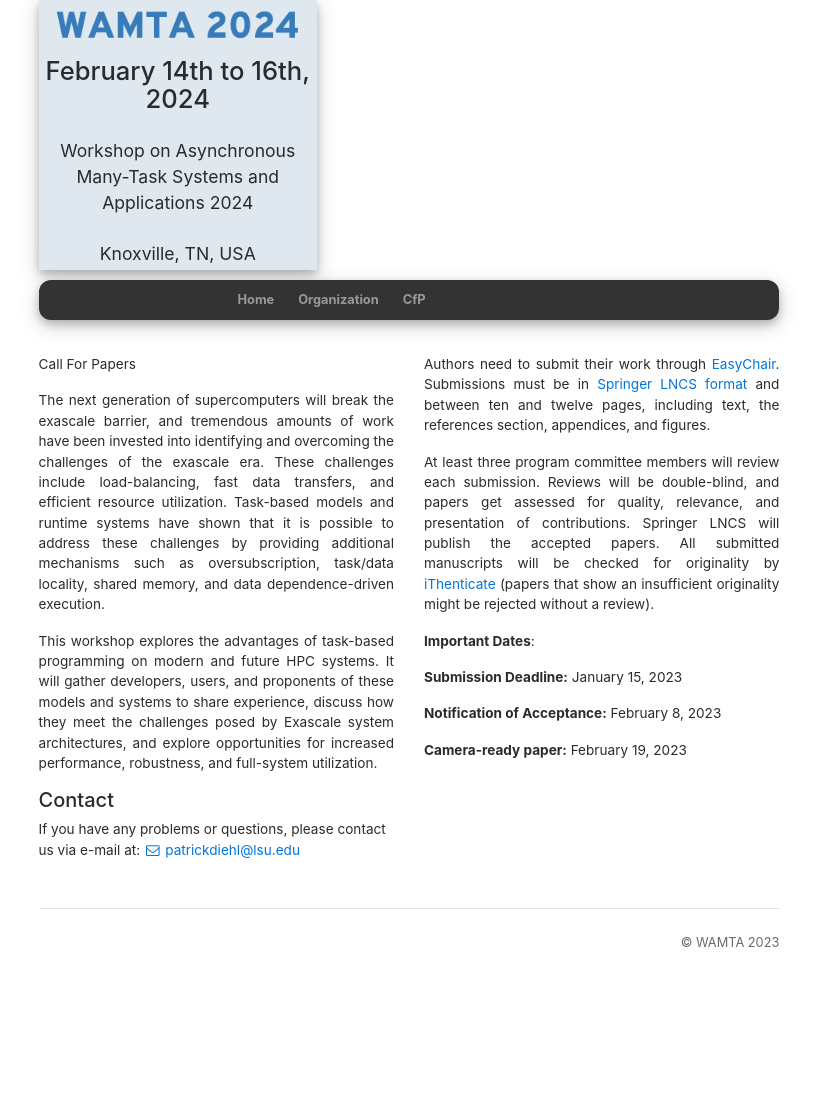
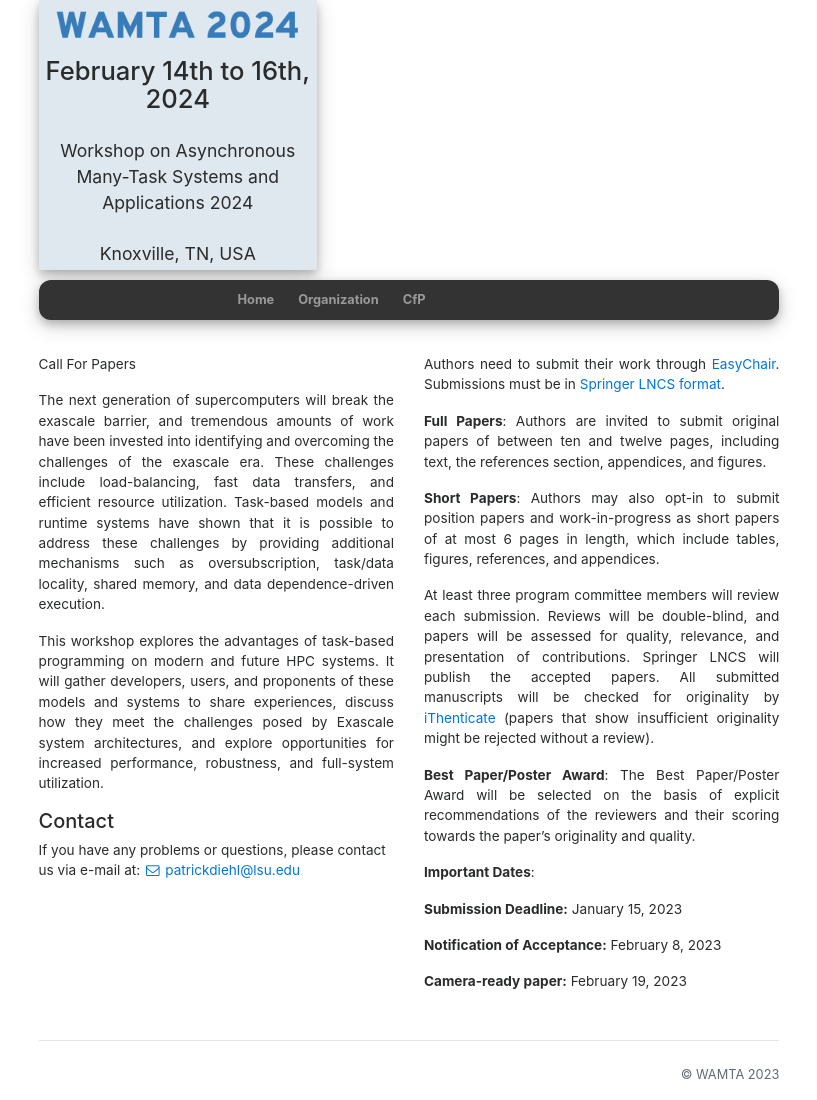
Before and after one commit to wamta26/WAMTA26.github.io, a Jekyll site: the page built from cfp.md, in a window 1280 px wide. Shown: the whole page, without its empty margins (231-1048 px from the left). Built offline with Jekyll 4.4.1, drawn with Linux system fonts in a browser that asks for light colours; nearby versions of some CDN libraries; before the commit the page ends 968 px from its top, so only the background shows below that.

Commit message:
Update cfp.md

```diff
--- a/cfp.md
+++ b/cfp.md
@@ -11,7 +11,7 @@ Call For Papers
 
 The next generation of supercomputers will break the exascale barrier, and tremendous amounts of work have been invested into identifying and overcoming the challenges of the exascale era. These challenges include load-balancing, fast data transfers, and efficient resource utilization. Task-based models and runtime systems have shown that it is possible to address these challenges by providing additional mechanisms such as oversubscription, task/data locality, shared memory, and data dependence-driven execution.
 
-This workshop explores the advantages of task-based programming on modern and future HPC systems. It will gather developers, users, and proponents of these models and systems to share experience, discuss how they meet the challenges posed by Exascale system architectures, and explore opportunities for increased performance, robustness, and full-system utilization.
+This workshop explores the advantages of task-based programming on modern and future HPC systems. It will gather developers, users, and proponents of these models and systems to share experiences, discuss how they meet the challenges posed by Exascale system architectures, and explore opportunities for increased performance, robustness, and full-system utilization.
 
 {% include contact-us.html %}
 
@@ -19,10 +19,19 @@ This workshop explores the advantages of task-based programming on modern and fu
 
 <div class="col-sm-12 col-xs-12 col-md-6 col-lg-6 col-xl-6 conference-text text-justify" markdown="1">
 
-Authors need to submit their work through [EasyChair](https://easychair.org/conferences/?conf=wamta23). Submissions must be in [Springer LNCS format](https://www.springer.com/gp/computer-science/lncs/conference-proceedings-guidelines) and between ten and twelve pages, including text, the references section, appendices, and figures.
+Authors need to submit their work through [EasyChair](https://easychair.org/conferences/?conf=wamta23). Submissions must be in [Springer LNCS format](https://www.springer.com/gp/computer-science/lncs/conference-proceedings-guidelines).
 
-At least three program committee members will review each submission. Reviews will be double-blind, and papers get assessed for quality, relevance, and presentation of contributions. Springer LNCS will publish the accepted papers.
-All submitted manuscripts will be checked for originality by [iThenticate](https://www.ithenticate.com/) (papers that show an insufficient originality might be rejected without a review).
+**Full Papers**:
+Authors are invited to submit original papers of between ten and twelve pages, including text, the references section, appendices, and figures.
+
+**Short Papers**:
+Authors may also opt-in to submit position papers and work-in-progress as short papers of at most 6 pages in length, which include tables, figures, references, and appendices.
+
+At least three program committee members will review each submission. Reviews will be double-blind, and papers will be assessed for quality, relevance, and presentation of contributions. Springer LNCS will publish the accepted papers.
+All submitted manuscripts will be checked for originality by [iThenticate](https://www.ithenticate.com/) (papers that show insufficient originality might be rejected without a review).
+
+**Best Paper/Poster Award**:
+The Best Paper/Poster Award will be selected on the basis of explicit recommendations of the reviewers and their scoring towards the paper’s originality and quality.
 
 **Important Dates**:
 
```
